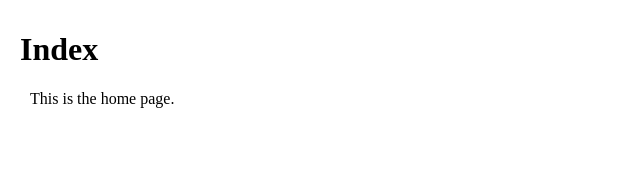
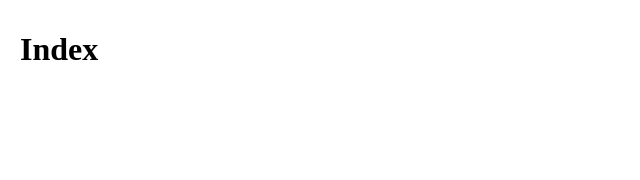
Before and after one commit to NateICS/ics-journalism, a Next.js app: page / in a window 1280 px wide. Shown: the top 180 px of the page, without its empty margins (0-640 px from the left). Built offline with nearby package versions, Linux system fonts and the light colour scheme.

Commit message:
Revert index to normal

```diff
--- a/pages/index.tsx
+++ b/pages/index.tsx
@@ -1,10 +1,7 @@
 const Index = () => {
-  // Logic
-
   return (
     <>
       <h1>Index</h1>
-      <p>This is the home page.</p>
     </>
   )
 }
```
